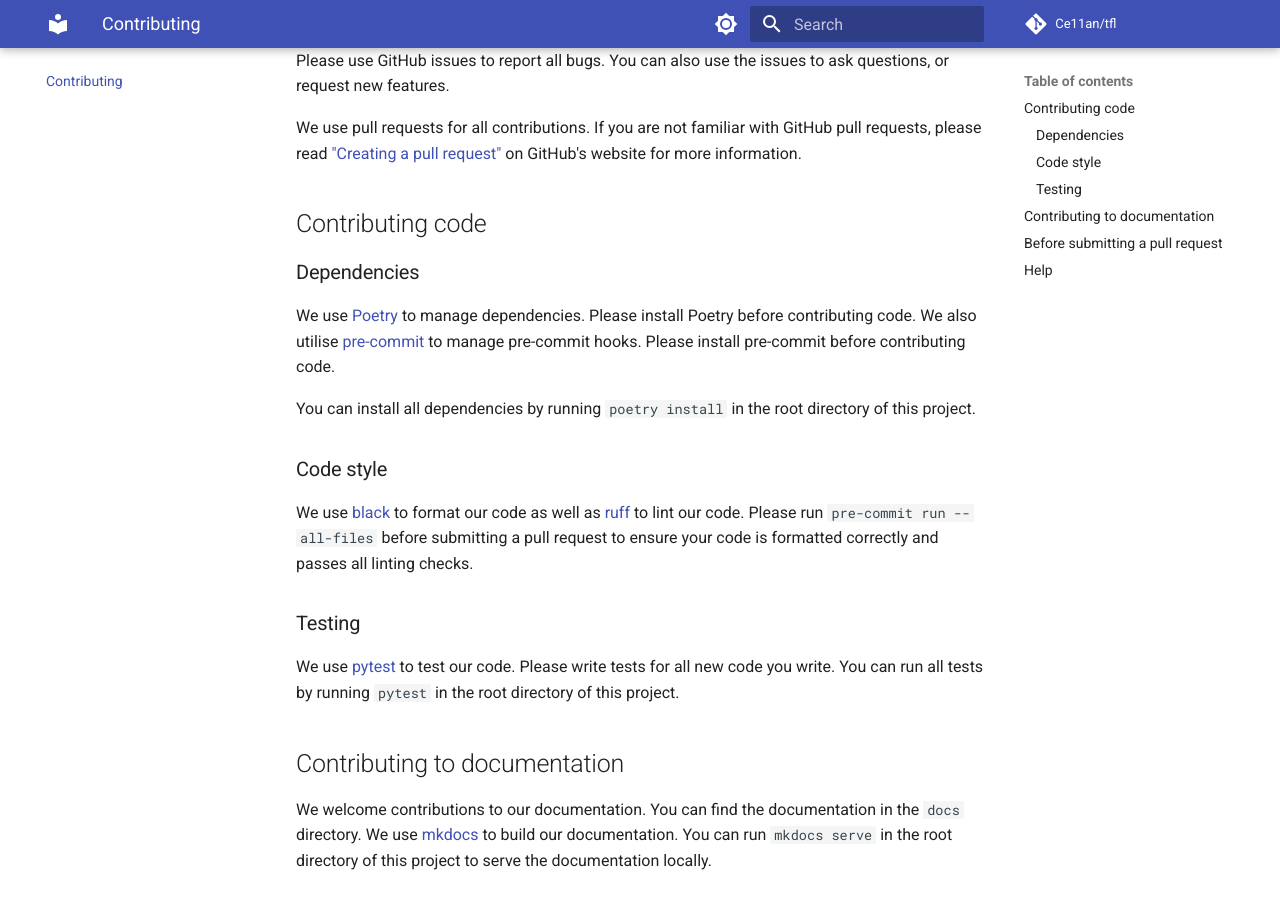
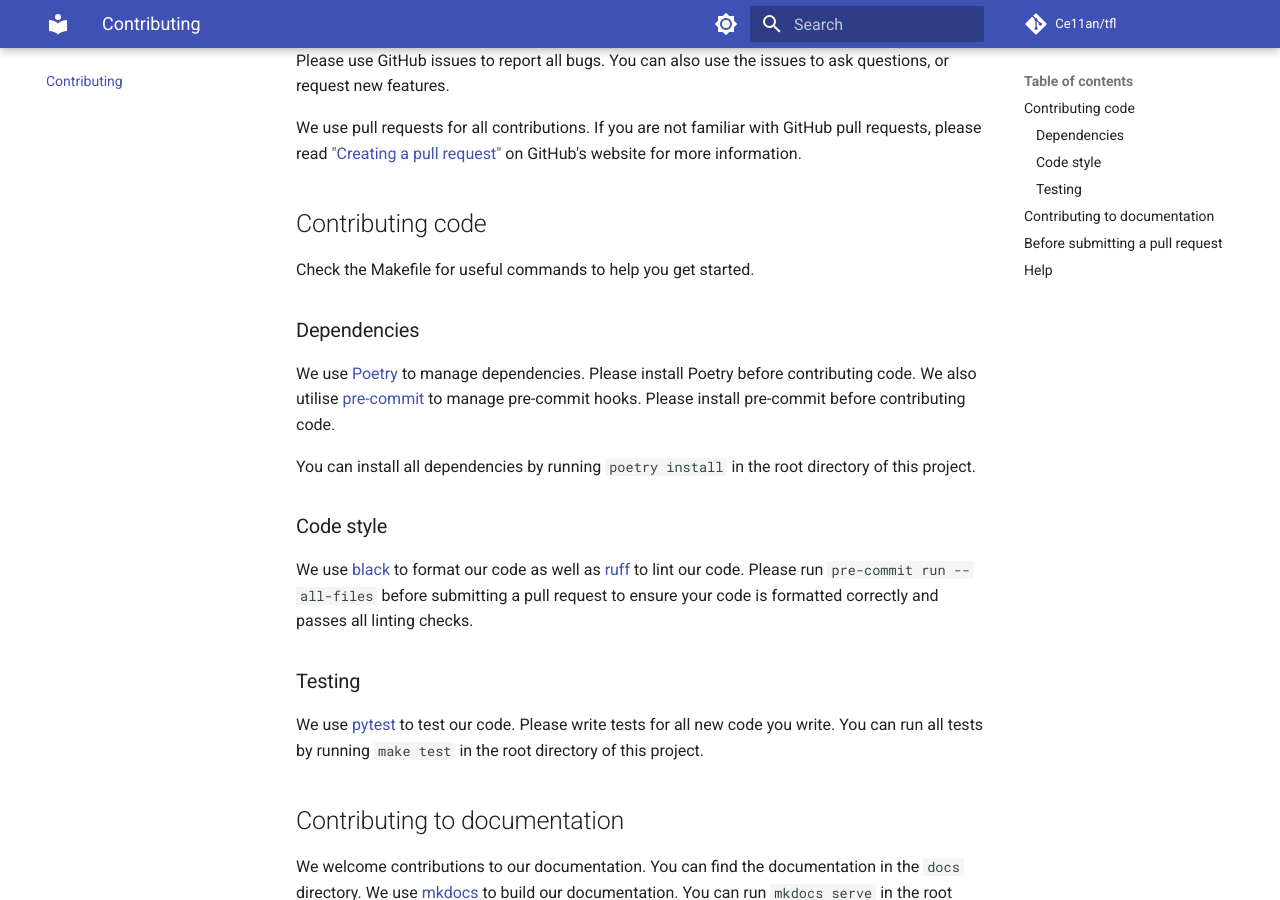
Before and after one commit to Ce11an/tfl, an MkDocs documentation site: the page built from docs/contributing.md, in a window 1280 px wide and 900 px high, scrolled down 247 px. Built offline with MkDocs 1.6.1 and Material for MkDocs 9.7.7, drawn with Linux system fonts in a browser that asks for light colours; comment, search, counter and statistics services are not loaded.

Commit message:
Improved `Makefile`. (#56)

```diff
--- a/docs/contributing.md
+++ b/docs/contributing.md
@@ -9,6 +9,8 @@
 information.
 
 ## Contributing code
+
+Check the Makefile for useful commands to help you get started.
 
 ### Dependencies
 We use [Poetry](https://python-poetry.org/) to manage dependencies. Please install Poetry before contributing code.
@@ -24,7 +26,7 @@
 
 ### Testing
 We use [pytest](https://docs.pytest.org/en/stable/) to test our code. Please write tests for all new code you write.
-You can run all tests by running `pytest` in the root directory of this project.
+You can run all tests by running `make test` in the root directory of this project.
 
 ## Contributing to documentation
 We welcome contributions to our documentation. You can find the documentation in the `docs` directory. We use
--- a/requirements.txt
+++ b/requirements.txt
@@ -4,7 +4,7 @@
 colorama==0.4.6 ; python_version >= "3.8" and python_version < "3.12"
 h11==0.14.0 ; python_version >= "3.8" and python_version < "3.12"
 httpcore==0.17.0 ; python_version >= "3.8" and python_version < "3.12"
-httpx==0.24.0 ; python_version >= "3.8" and python_version < "3.12"
+httpx==0.24.1 ; python_version >= "3.8" and python_version < "3.12"
 idna==3.4 ; python_version >= "3.8" and python_version < "3.12"
 markdown-it-py==2.2.0 ; python_version >= "3.8" and python_version < "3.12"
 mdurl==0.1.2 ; python_version >= "3.8" and python_version < "3.12"
```
Also changed, not shown: CONTRIBUTING.md (+3 -1 lines), 4 other files.
